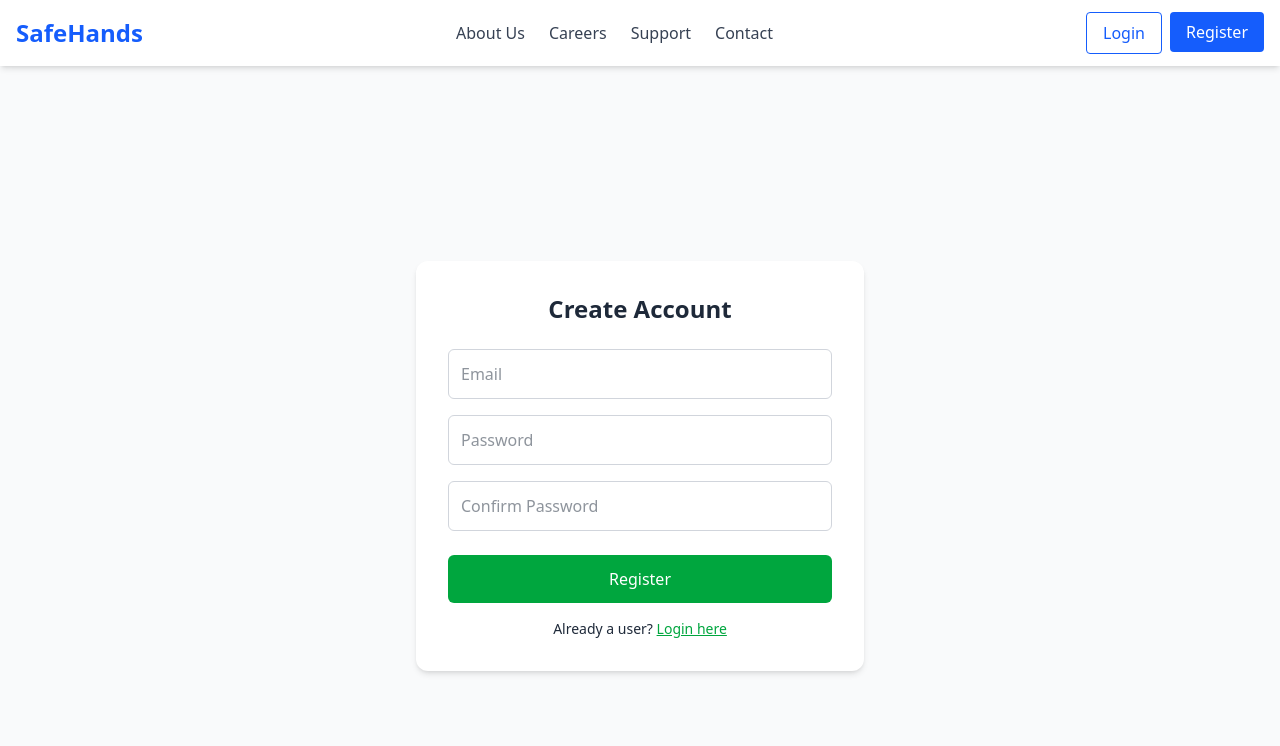
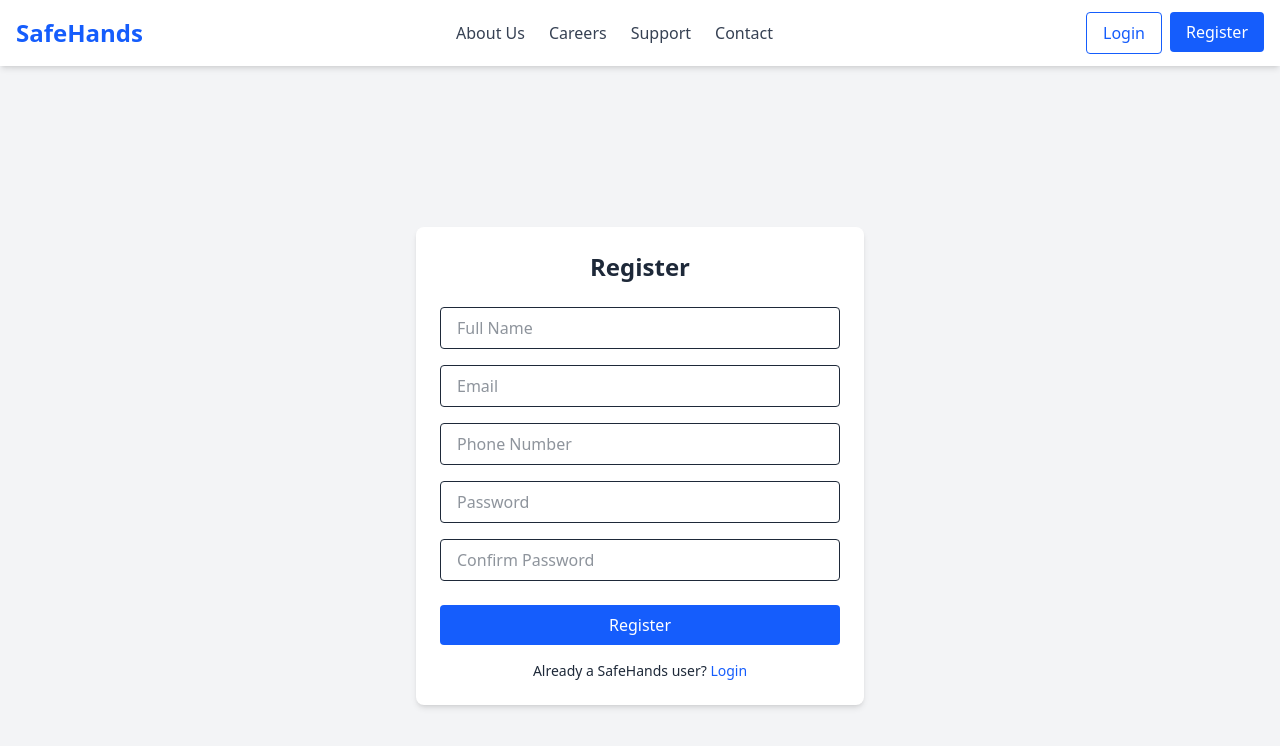
Before and after one commit to methegoku/safehands-new-nextjs, a Next.js app: page /register in a window 1280 px wide. Shown: the top 746 px of the page. Built offline with nearby package versions, Linux system fonts and the light colour scheme; no server answers.

Commit message:
completed auth

```diff
--- a/app/complete-profile/page.jsx
+++ b/app/complete-profile/page.jsx
@@ -1,102 +1,102 @@
-"use client";
-import { useState, useEffect } from "react";
-import { useRouter } from "next/navigation";
-import { supabase } from "@/utils/supabaseClient";
-import toast from "react-hot-toast";
-
-export default function CompleteRegistrationPage() {
-    const router = useRouter();
-    const [formData, setFormData] = useState({
-        firstName: "",
-        lastName: "",
-        phone: "",
-    });
-
-    const [userId, setUserId] = useState(null);
-
-    useEffect(() => {
-        const getCurrentUser = async () => {
-            const {
-                data: { user },
-                error,
-            } = await supabase.auth.getUser();
-
-            if (user) {
-                setUserId(user.id);
-            } else {
-                toast.error("User not found");
-                router.push("/login");
-            }
-        };
-
-        getCurrentUser();
-    }, []);
-
-    const handleChange = (e) => {
-        setFormData({ ...formData, [e.target.name]: e.target.value });
-    };
-
-    const handleSubmit = async (e) => {
-        e.preventDefault();
-
-        if (!formData.firstName || !formData.lastName || !formData.phone) {
-            toast.error("Please fill all fields");
-            return;
-        }
-
-        const { error } = await supabase.from("user_profiles").insert([
-            {
-                id: userId,
-                name: `${formData.firstName} ${formData.lastName}`,
-                phone: formData.phone,
-                email: (await supabase.auth.getUser()).data.user.email,
-            },
-        ]);
-
-        if (error) {
-            toast.error("Failed to save details");
-            console.error(error);
-        } else {
-            toast.success("Registration complete!");
-            router.push("/dashboard");
-        }
-    };
-
-    return (
-        <div className="max-w-md mx-auto mt-16 p-6 border rounded-xl shadow">
-            <h2 className="text-2xl font-bold mb-4">Complete Registration</h2>
-            <form onSubmit={handleSubmit} className="space-y-4">
-                <input
-                    type="text"
-                    name="firstName"
-                    placeholder="First Name"
-                    value={formData.firstName}
-                    onChange={handleChange}
-                    className="w-full px-4 py-2 border rounded"
-                />
-                <input
-                    type="text"
-                    name="lastName"
-                    placeholder="Last Name"
-                    value={formData.lastName}
-                    onChange={handleChange}
-                    className="w-full px-4 py-2 border rounded"
-                />
-                <input
-                    type="tel"
-                    name="phone"
-                    placeholder="Mobile Number"
-                    value={formData.phone}
-                    onChange={handleChange}
-                    className="w-full px-4 py-2 border rounded"
-                />
-                <button
-                    type="submit"
-                    className="w-full bg-green-600 text-white py-2 rounded hover:bg-green-700 transition"
-                >
-                    Submit
-                </button>
-            </form>
-        </div>
-    );
-}
+// "use client";
+// import { useState, useEffect } from "react";
+// import { useRouter } from "next/navigation";
+// import { supabase } from "@/utils/supabaseClient";
+// import toast from "react-hot-toast";
+//
+// export default function CompleteRegistrationPage() {
+//     const router = useRouter();
+//     const [formData, setFormData] = useState({
+//         firstName: "",
+//         lastName: "",
+//         phone: "",
+//     });
+//
+//     const [userId, setUserId] = useState(null);
+//
+//     useEffect(() => {
+//         const getCurrentUser = async () => {
+//             const {
+//                 data: { user },
+//                 error,
+//             } = await supabase.auth.getUser();
+//
+//             if (user) {
+//                 setUserId(user.id);
+//             } else {
+//                 toast.error("User not found");
+//                 router.push("/login");
+//             }
+//         };
+//
+//         getCurrentUser();
+//     }, []);
+//
+//     const handleChange = (e) => {
+//         setFormData({ ...formData, [e.target.name]: e.target.value });
+//     };
+//
+//     const handleSubmit = async (e) => {
+//         e.preventDefault();
+//
+//         if (!formData.firstName || !formData.lastName || !formData.phone) {
+//             toast.error("Please fill all fields");
+//             return;
+//         }
+//
+//         const { error } = await supabase.from("user_profiles").insert([
+//             {
+//                 id: userId,
+//                 name: `${formData.firstName} ${formData.lastName}`,
+//                 phone: formData.phone,
+//                 email: (await supabase.auth.getUser()).data.user.email,
+//             },
+//         ]);
+//
+//         if (error) {
+//             toast.error("Failed to save details");
+//             console.error(error);
+//         } else {
+//             toast.success("Registration complete!");
+//             router.push("/dashboard");
+//         }
+//     };
+//
+//     return (
+//         <div className="max-w-md mx-auto mt-16 p-6 border rounded-xl shadow">
+//             <h2 className="text-2xl font-bold mb-4">Complete Registration</h2>
+//             <form onSubmit={handleSubmit} className="space-y-4">
+//                 <input
+//                     type="text"
+//                     name="firstName"
+//                     placeholder="First Name"
+//                     value={formData.firstName}
+//                     onChange={handleChange}
+//                     className="w-full px-4 py-2 border rounded"
+//                 />
+//                 <input
+//                     type="text"
+//                     name="lastName"
+//                     placeholder="Last Name"
+//                     value={formData.lastName}
+//                     onChange={handleChange}
+//                     className="w-full px-4 py-2 border rounded"
+//                 />
+//                 <input
+//                     type="tel"
+//                     name="phone"
+//                     placeholder="Mobile Number"
+//                     value={formData.phone}
+//                     onChange={handleChange}
+//                     className="w-full px-4 py-2 border rounded"
+//                 />
+//                 <button
+//                     type="submit"
+//                     className="w-full bg-green-600 text-white py-2 rounded hover:bg-green-700 transition"
+//                 >
+//                     Submit
+//                 </button>
+//             </form>
+//         </div>
+//     );
+// }
--- a/app/register/page.jsx
+++ b/app/register/page.jsx
@@ -7,9 +7,10 @@ import toast from "react-hot-toast";
 
 export default function RegisterPage() {
     const router = useRouter();
-
     const [formData, setFormData] = useState({
+        displayName: "",
         email: "",
+        phone: "",
         password: "",
         confirmPassword: "",
     });
@@ -21,80 +22,107 @@ export default function RegisterPage() {
         }));
     };
 
-    const handleRegister = async (e) => {
+    const handleSubmit = async (e) => {
         e.preventDefault();
 
-        const { email, password, confirmPassword } = formData;
-
-        if (!email || !password || !confirmPassword) {
-            toast.error("All fields are required");
-            return;
-        }
-
-        if (password !== confirmPassword) {
+        if (formData.password !== formData.confirmPassword) {
             toast.error("Passwords do not match");
             return;
         }
 
         const { data, error } = await supabase.auth.signUp({
-            email,
-            password,
+            email: formData.email,
+            password: formData.password,
+            options: {
+                data: {
+                    display_name: formData.displayName,
+                    phone: formData.phone,
+                },
+            },
+        });
+
+        console.log("Sent metadata:", {
+            display_name: formData.displayName,
+            phone: formData.phone,
         });
 
         if (error) {
             toast.error(error.message);
         } else {
-            toast.success("Registration successful! 🎉");
-            router.push("/complete-profile");
+            toast.success("Registered successfully! Please check your email.");
+            router.push("/login");
         }
     };
 
     return (
-        <div className="min-h-screen flex items-center justify-center bg-gray-50">
+        <div className="min-h-screen flex items-center justify-center bg-gray-100 px-4">
             <form
-                onSubmit={handleRegister}
-                className="bg-white p-8 rounded-xl shadow-md w-full max-w-md"
+                onSubmit={handleSubmit}
+                className="bg-white p-6 rounded-lg shadow-md w-full max-w-md"
             >
-                <h2 className="text-2xl font-bold mb-6 text-center">Create Account</h2>
+                <h2 className="text-2xl font-bold mb-6 text-center">Register</h2>
+
+                <input
+                    type="text"
+                    name="displayName"
+                    placeholder="Full Name"
+                    value={formData.displayName}
+                    onChange={handleChange}
+                    required
+                    className="w-full mb-4 px-4 py-2 border rounded"
+                />
 
                 <input
                     type="email"
                     name="email"
                     placeholder="Email"
-                    className="w-full mb-4 p-3 border border-gray-300 rounded-md"
                     value={formData.email}
                     onChange={handleChange}
+                    required
+                    className="w-full mb-4 px-4 py-2 border rounded"
+                />
+
+                <input
+                    type="text"
+                    name="phone"
+                    placeholder="Phone Number"
+                    value={formData.phone}
+                    onChange={handleChange}
+                    required
+                    className="w-full mb-4 px-4 py-2 border rounded"
                 />
 
                 <input
                     type="password"
                     name="password"
                     placeholder="Password"
-                    className="w-full mb-4 p-3 border border-gray-300 rounded-md"
                     value={formData.password}
                     onChange={handleChange}
+                    required
+                    className="w-full mb-4 px-4 py-2 border rounded"
                 />
 
                 <input
                     type="password"
                     name="confirmPassword"
                     placeholder="Confirm Password"
-                    className="w-full mb-6 p-3 border border-gray-300 rounded-md"
                     value={formData.confirmPassword}
                     onChange={handleChange}
+                    required
+                    className="w-full mb-6 px-4 py-2 border rounded"
                 />
 
                 <button
                     type="submit"
-                    className="w-full bg-green-600 text-white p-3 rounded-md hover:bg-green-700 transition"
+                    className="w-full bg-blue-600 text-white py-2 rounded hover:bg-blue-700 transition"
                 >
                     Register
                 </button>
 
-                <p className="mt-4 text-center text-sm">
-                    Already a user?{" "}
-                    <a href="/login" className="text-green-600 underline">
-                        Login here
+                <p className="mt-4 text-sm text-center">
+                    Already a SafeHands user?{" "}
+                    <a href="/login" className="text-blue-600 hover:underline">
+                        Login
                     </a>
                 </p>
             </form>
```
